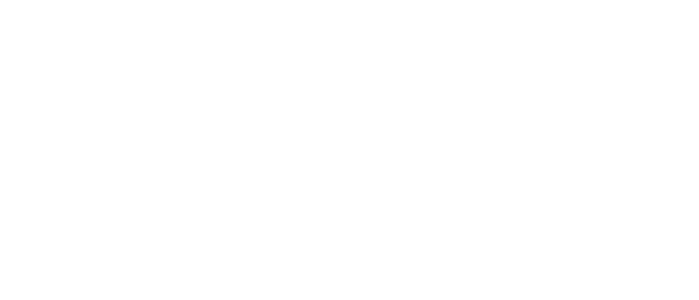
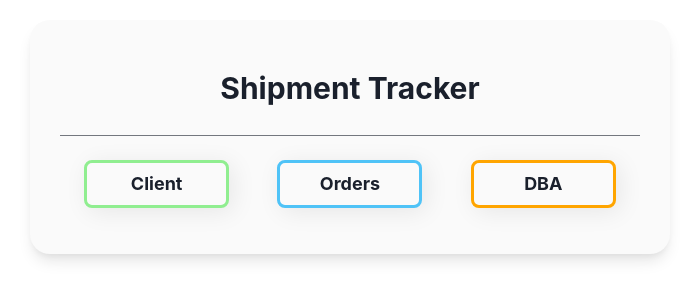
Before and after one commit to VarunMK/ShipmentTracker, a React (Create React App) app in the folder client/: page / in a window 1280 px wide. Shown: the part 230-530 px from the top of the page, without its empty margins (290-989 px from the left). Built offline with nearby package versions, Linux system fonts and the light colour scheme.

Commit message:
Added a frontpage

```diff
--- a/client/src/App.tsx
+++ b/client/src/App.tsx
@@ -6,6 +6,7 @@
 import DBA from './components/DBA';
 import history from './history'
 import Order from './components/Order';
+import FrontPage from './components/FrontPage'
 
 function App() {
   return (
@@ -15,6 +16,7 @@
           <Route path="/client" component={Client} />
           <Route path="/dba" component={DBA} />
           <Route path="/orders" component={Order} />
+          <Route path="" component={FrontPage}/>
         </Switch>
       </Router>
       </ChakraProvider>
--- a/client/src/components/Client.tsx
+++ b/client/src/components/Client.tsx
@@ -206,6 +206,15 @@
                         style={{ textAlign: 'center' }}
                         size="lg"
                         width="25%"
+                        border="3px solid #4fc3f7;"
+                        _active={{
+                            bg: '#4fc3f7',
+                            color: 'white',
+                        }}
+                        _hover={{
+                            bg: '#4fc3f7',
+                            color: 'white',
+                        }}
                         onClick={()=>{showDetails(client_id,pass);onOpen();}}
                     >
                         View Details
--- /dev/null
+++ b/client/src/components/FrontPage.tsx
@@ -0,0 +1,84 @@
+import React from 'react';
+import { Box, Text, Divider, Flex } from '@chakra-ui/react';
+import { Link as L } from 'react-router-dom';
+import Viewbutton from './ViewButton';
+
+const FrontPage = () => {
+    return (
+        <Box
+            py="46px"
+            px="30px"
+            bgColor="#FAFAFA"
+            border="5px"
+            boxShadow="lg"
+            borderRadius="20px"
+            w="50%"
+            my="250"
+            mx="auto"
+        >
+            <Text
+                fontSize="3xl"
+                fontWeight="bold"
+                style={{ textAlign: 'center' }}
+            >
+                Shipment Tracker
+            </Text>
+            <br />
+            <Divider />
+            <br />
+            <Flex flexDir="row" justify="space-around">
+                    <Viewbutton
+                        borderRadius="lg"
+                        style={{ textAlign: 'center' }}
+                        size="lg"
+                        width="25%"
+                        as={L}
+                        to="/client"
+                    >
+                        Client
+                    </Viewbutton>
+                    <Viewbutton
+                        borderRadius="lg"
+                        style={{ textAlign: 'center' }}
+                        size="lg"
+                        width="25%"
+                        as={L}
+                        to="/orders"
+                        border="3px solid #4fc3f7;"
+                        _active={{
+                            bg: '#4fc3f7',
+                            color: 'white',
+                        }}
+                        _hover={{
+                            bg: '#4fc3f7',
+                            color: 'white',
+                        }}
+                    >
+                        Orders
+                    </Viewbutton>
+                    <Viewbutton
+                        borderRadius="lg"
+                        style={{ textAlign: 'center' }}
+                        size="lg"
+                        width="25%"
+                        as={L}
+                        to="/DBA"
+                        border="3px solid orange;"
+                        _active={{
+                            bg: 'orange',
+                            color: 'white',
+                        }}
+                        _hover={{
+                            bg: 'orange',
+                            color: 'white',
+                        }}
+
+                    >
+                        DBA
+                    </Viewbutton>
+            </Flex>
+        </Box>
+    );
+};
+
+export default FrontPage;
--- a/client/src/components/Order.tsx
+++ b/client/src/components/Order.tsx
@@ -21,7 +21,7 @@
     rec_add:String,
 }
 
-const Client = () => {
+const Order = () => {
     //const { isOpen, onOpen, onClose } = useDisclosure();
     // const [data, setData] = useState([]);
     // const [client_id,setClient_id]=useState("");
@@ -185,4 +185,4 @@
     );
 };
 
-export default Client;
+export default Order;
```
